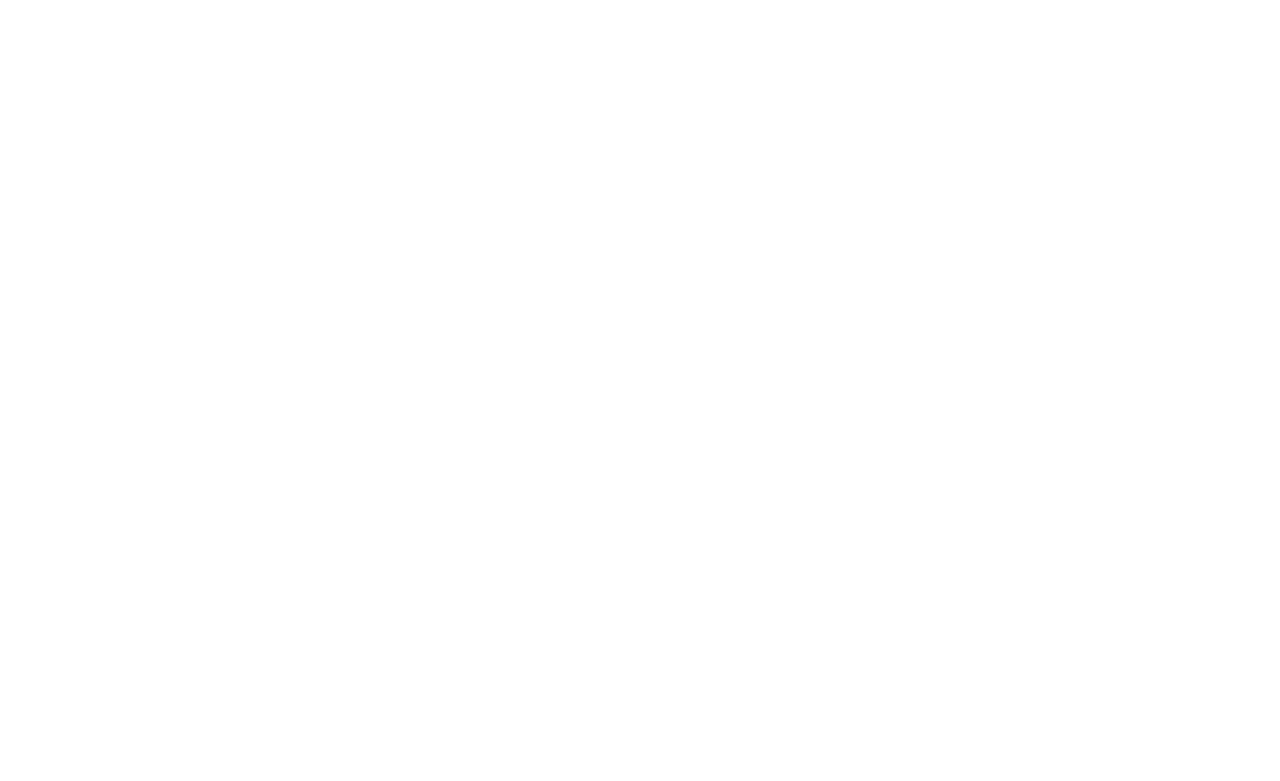
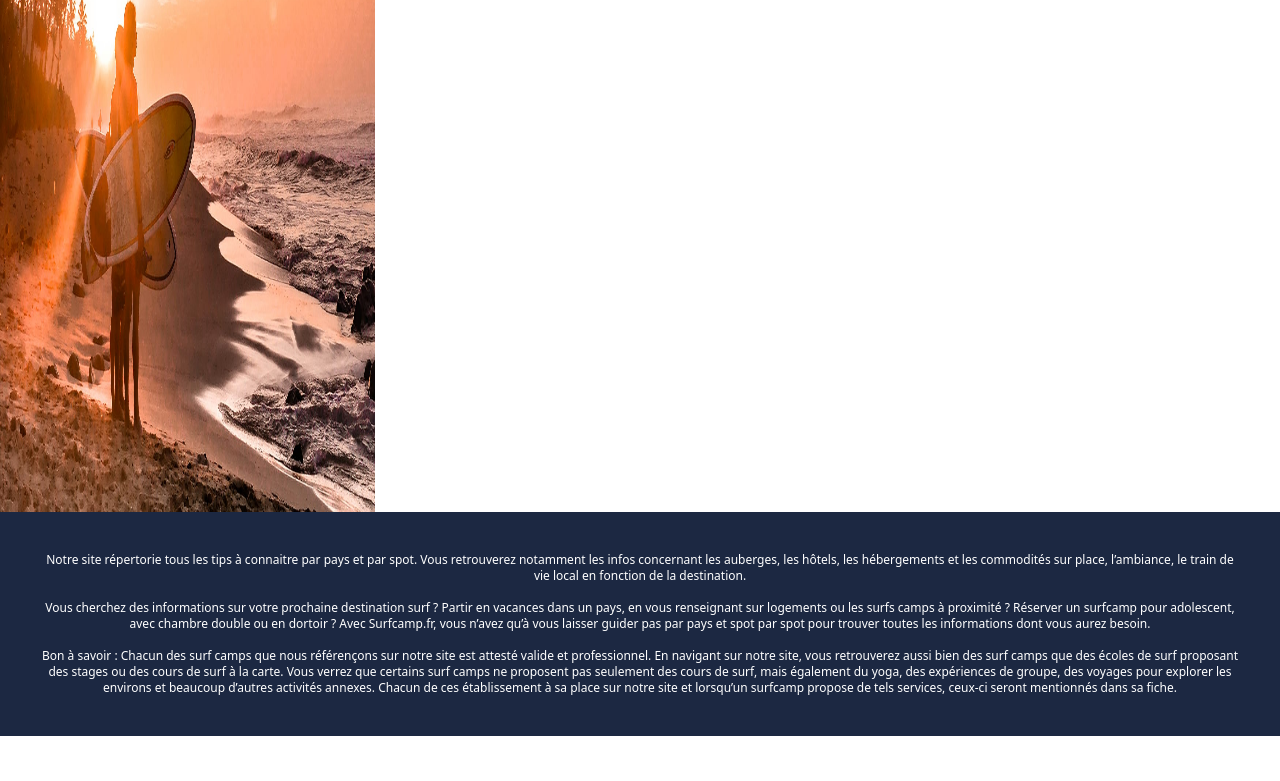
Before and after one commit to WildCodeSchool/btz-0321-p3-surfcamp, a Next.js app: page / in a window 1280 px wide. Shown: the part 300-1081 px from the top of the page. Before the commit the page ends 800 px from the top, so only its background shows below. Built offline with nearby package versions, Linux system fonts and the light colour scheme.

Commit message:
home page has been started

```diff
--- /dev/null
+++ b/components/countrycard/Countrycard.tsx
@@ -0,0 +1,17 @@
+import Image from "next/image";
+
+interface Iprops {
+  country: string;
+  title: string;
+}
+
+function Countrycard({ country, title }: Iprops): JSX.Element {
+  return (
+    <div className="">
+      <h2>{title}</h2>
+      <Image src={country} alt="city" width={375} height={375} />
+    </div>
+  );
+}
+
+export default Countrycard;
--- a/pages/countries/[id].tsx
+++ b/pages/countries/[id].tsx
@@ -9,69 +9,12 @@
 const Lacanau = { town: "/Lacanau.jpeg" };
 const LaTorche = { town: "/Latorche.jpg" };
 
-function Country() {
+function Country(): JSX.Element {
   const router = useRouter();
   const { id } = router.query;
 
   return (
     <div>
-      <header></header>
-      <section className="">
-        <div className=" bg-opacity-40">
-          <Image
-            src="/surfbg.jpg"
-            alt="background surf image"
-            width={2050}
-            height={990}
-          />
-          <div className="absolute top-1/3 bg-BlueCamp bg-opacity-40 text-white ml-14 mr-14 p-10 rounded-xl flex-col items-center ">
-            <h2 className="flex justify-center pb-4 font-extrabold text-2xl">
-              Découvrez les surfcamp et spot en France
-            </h2>
-            <p className="flex text-center text-base">
-              Lorem ipsum dolor sit amet, consectetur adipiscing elit.
-              Suspendisse sit amet nisl vitae dolor elementum pulvinar vel et
-              eros. Interdum et malesuada fames ac ante ipsum primis in
-              faucibus. Aliquam nibh odio, mollis sed nisl ut, tincidunt
-              lobortis eros. Suspendisse potenti. Suspendisse potenti. Phasellus
-              quis justo non eros venenatis vehicula. Aenean in velit ornare,
-              placerat ex nec, vestibulum erat. In convallis et erat in
-              vulputate. Aliquam luctus malesuada sapien non condimentum. Morbi
-              tempus, nulla eu varius laoreet, mi dui ornare nisi, a mattis
-              neque nulla non odio. Ut tempus malesuada urna. Ut finibus
-              placerat enim, ultricies elementum mauris pulvinar vel. Vivamus
-              consectetur risus vitae mi lacinia consequat. Curabitur rhoncus ut
-              dolor eget malesuada. Suspendisse dictum tristique leo ut mollis.
-              Mauris et felis tempor, aliquam leo vitae, malesuada mauris.
-            </p>
-          </div>
-        </div>
-      </section>
-      <section>
-        <div>
-          <h2>Surfer en France</h2>
-          <p>
-            Lorem ipsum dolor sit amet, consectetur adipiscing elit. Suspendisse
-            sit amet nisl vitae dolor elementum pulvinar vel et eros. Interdum
-            et malesuada fames ac ante ipsum primis in faucibus. Aliquam nibh
-            odio, mollis sed nisl ut, tincidunt lobortis eros. Suspendisse
-            potenti. Suspendisse potenti. Phasellus quis justo non eros
-            venenatis vehicula. Aenean in velit ornare, placerat ex nec,
-            vestibulum erat.
-          </p>
-        </div>
-      </section>
-      <section>
-        <div className="flex flex-wrap">
-          <Citycard {...Biarritz} />
-          <Citycard {...Hossegor} />
-          <Citycard {...Hendaye} />
-          <Citycard {...Lacanau} />
-          <Citycard {...LaTorche} />
-          <Citycard {...Nantes} />
-        </div>
-      </section>
-      <footer></footer>
       <p>Country: {id}</p>;
     </div>
   );
--- a/pages/index.tsx
+++ b/pages/index.tsx
@@ -1,15 +1,89 @@
-import Head from "next/head";
-import Link from "next/link";
-import NavBar from "../components/navBar/NavBar";
-import SearchBar from "../components/searchBar/SearchBar";
-interface IProps {
-  name: string;
-}
+import Image from "next/image";
+import Countrycard from "../components/countrycard/Countrycard";
 
-export default function Home({ name }: IProps) {
+const France = { country: "/Pays.webp", title: "France" };
+
+export default function Home(): JSX.Element {
   return (
-    <>
-      <div>hello world</div>
-    </>
+    <div>
+      <header></header>
+      <section className="flex items-center content-center">
+        <Image
+          src="/surfbg.jpg"
+          alt="background surf image"
+          width={375}
+          height={812}
+        />
+      </section>
+      <section className="bg-BlueCamp text-white p-10 text-xs">
+        <p className="flex text-center">
+          Notre site répertorie tous les tips à connaitre par pays et par spot.
+          Vous retrouverez notamment les infos concernant les auberges, les
+          hôtels, les hébergements et les commodités sur place, l’ambiance, le
+          train de vie local en fonction de la destination.{" "}
+        </p>
+        <br></br>
+        <p className="flex text-center">
+          Vous cherchez des informations sur votre prochaine destination surf ?
+          Partir en vacances dans un pays, en vous renseignant sur logements ou
+          les surfs camps à proximité ? Réserver un surfcamp pour adolescent,
+          avec chambre double ou en dortoir ? Avec Surfcamp.fr, vous n’avez qu’à
+          vous laisser guider pas par pays et spot par spot pour trouver toutes
+          les informations dont vous aurez besoin.
+        </p>
+        <br></br>
+        <p className="flex text-center">
+          Bon à savoir : Chacun des surf camps que nous référençons sur notre
+          site est attesté valide et professionnel. En navigant sur notre site,
+          vous retrouverez aussi bien des surf camps que des écoles de surf
+          proposant des stages ou des cours de surf à la carte. Vous verrez que
+          certains surf camps ne proposent pas seulement des cours de surf, mais
+          également du yoga, des expériences de groupe, des voyages pour
+          explorer les environs et beaucoup d’autres activités annexes. Chacun
+          de ces établissement à sa place sur notre site et lorsqu’un surfcamp
+          propose de tels services, ceux-ci seront mentionnés dans sa fiche.
+        </p>
+      </section>
+      <section className="text-black p-10 text-xs">
+        <h2 className="flex justify-center pb-4 font-extrabold text-2xl">
+          Votre Surfcamp par Pays
+        </h2>
+        <p className="flex text-center">
+          Recherchez votre surf camp dans les pays les plus réputés pour le surf
+          ! Surf trip entre ami ou stage de surf en surf camp, retrouvez
+          notamment le Maroc, le Portugal, le Costa Rica, l'Espagne, l'Indonésie
+          et plein d'autres destinations surf !
+        </p>
+      </section>
+      <section className="relative">
+        <Countrycard {...France} />
+      </section>
+
+      {/* <section className="relative">
+        <div>
+          <h2>Surfer en France</h2>
+          <p>
+            Lorem ipsum dolor sit amet, consectetur adipiscing elit. Suspendisse
+            sit amet nisl vitae dolor elementum pulvinar vel et eros. Interdum
+            et malesuada fames ac ante ipsum primis in faucibus. Aliquam nibh
+            odio, mollis sed nisl ut, tincidunt lobortis eros. Suspendisse
+            potenti. Suspendisse potenti. Phasellus quis justo non eros
+            venenatis vehicula. Aenean in velit ornare, placerat ex nec,
+            vestibulum erat.
+          </p>
+        </div>
+      </section>
+      <section className="relative">
+        <div className="flex flex-wrap">
+          <Citycard {...Biarritz} />
+          <Citycard {...Hossegor} />
+          <Citycard {...Hendaye} />
+          <Citycard {...Lacanau} />
+          <Citycard {...LaTorche} />
+          <Citycard {...Nantes} />
+        </div>
+      </section> */}
+      <footer></footer>
+    </div>
   );
 }
```
Also changed, not shown: public/Pays.webp (added).
